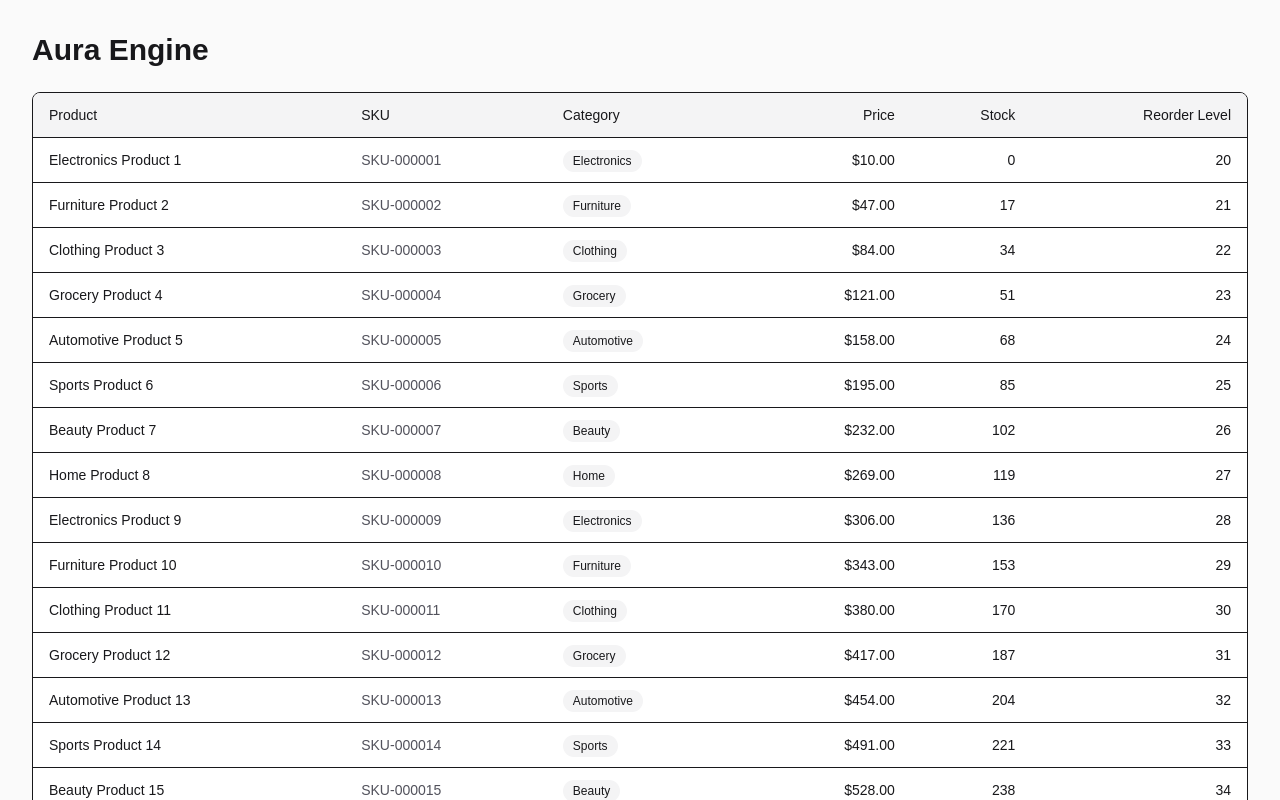
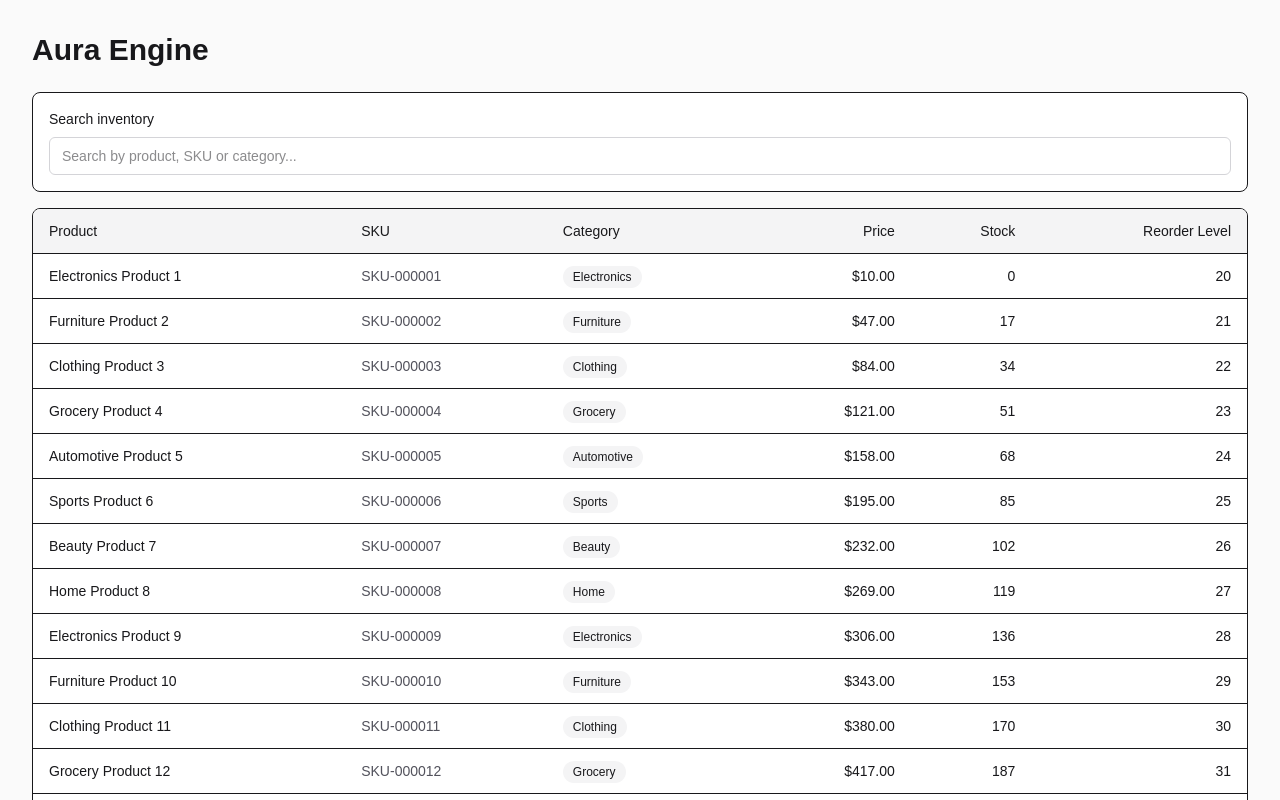
Before and after one commit to Aryan214G/aura-engine, a Next.js app: page / in a window 1280 px wide. Shown: the top 800 px of the page. Built offline with nearby package versions, Linux system fonts and the light colour scheme.

Commit message:
feat: add debounced search functionality to InventoryTable with reset on search change

```diff
--- a/src/components/InventoryTable.jsx
+++ b/src/components/InventoryTable.jsx
@@ -8,6 +8,20 @@ export default function InventoryTable() {
   const [pagination, setPagination] = useState(null);
   const [loading, setLoading] = useState(true);
   const [error, setError] = useState("");
+  const [search, setSearch] = useState("");
+  const [debouncedSearch, setDebouncedSearch] = useState("");
+
+  useEffect(() => {
+    const timer = setTimeout(() => {
+      setDebouncedSearch(search);
+    }, 500);
+
+    return () => clearTimeout(timer);
+  }, [search]);
+
+  useEffect(() => {
+    setPage(1);
+  }, [debouncedSearch]);
 
   useEffect(() => {
     async function fetchInventory() {
@@ -15,9 +29,16 @@ export default function InventoryTable() {
         setLoading(true);
         setError("");
 
-        const response = await fetch(
-          `/api/inventory?page=${page}&limit=50`
-        );
+        const params = new URLSearchParams({
+          page: String(page),
+          limit: "50",
+        });
+
+        if (debouncedSearch) {
+          params.set("search", debouncedSearch);
+        }
+
+        const response = await fetch(`/api/inventory?${params.toString()}`);
 
         if (!response.ok) {
           throw new Error("Failed to fetch inventory");
@@ -35,7 +56,7 @@ export default function InventoryTable() {
     }
 
     fetchInventory();
-  }, [page]);
+  }, [page, debouncedSearch]);
 
   const goToPreviousPage = () => {
     setPage((current) => Math.max(current - 1, 1));
@@ -65,6 +86,24 @@ export default function InventoryTable() {
 
   return (
     <div className="space-y-4">
+      <div className="rounded-lg border bg-white p-4">
+        <label
+          htmlFor="inventory-search"
+          className="mb-2 block text-sm font-medium text-zinc-900"
+        >
+          Search inventory
+        </label>
+
+        <input
+          id="inventory-search"
+          type="search"
+          value={search}
+          onChange={(event) => setSearch(event.target.value)}
+          placeholder="Search by product, SKU or category..."
+          className="w-full rounded-md border border-zinc-300 px-3 py-2 text-sm text-zinc-900 outline-none transition focus:border-zinc-500 focus:ring-2 focus:ring-zinc-200"
+        />
+      </div>
+
       <div className="overflow-hidden rounded-lg border bg-white">
         <div className="overflow-x-auto">
           <table className="w-full min-w-[900px] text-sm text-zinc-900">
```
Also changed, not shown: 1 other file (tests, documents, lock files or other folders).
